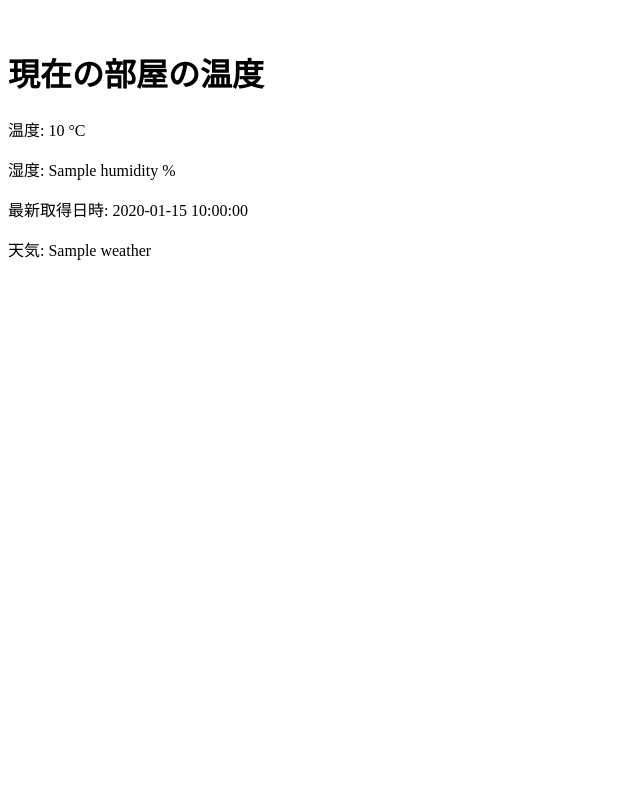
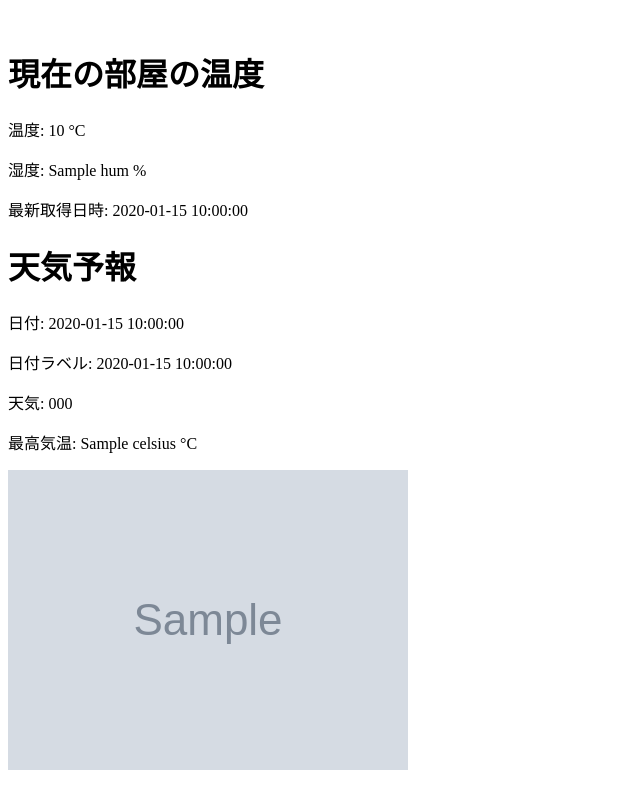
Before and after one commit to sheet00/rasp_display, a Flask app: template templates/template.html in a window 1280 px wide. Shown: the whole page, without its empty margins (0-640 px from the left). Run offline with Flask 3, Linux system fonts and the light colour scheme; the template is opened without the code that fills it: most values are stand-ins (such as "Sample title", 1, 10 or a date in 2020); grey boxes marked "Sample" are stand-in pictures.

Commit message:
[change] 天気予報livedoor形式に変更

```diff
--- a/app.py
+++ b/app.py
@@ -32,28 +32,24 @@ def get_dht():
 
 
 def get_weather():
-    api_key = os.environ.get('OPENWEATHER_API_KEY')
-    base_url = "http://api.openweathermap.org/data/2.5/weather"
-    city = os.environ.get('CITY')
-
-    url = f"{base_url}?q={city}&appid={api_key}&units=metric"
+    city_code = os.environ.get('CITY_CODE')
+    base_url = "https://weather.tsukumijima.net/api/forecast"
+    url = f"{base_url}?city={city_code}"
     response = requests.get(url)
     data = response.json()
 
     ic(data)
 
     if response.status_code == 200:
-        weather_description = data['weather'][0]['description']
-        temperature = data['main']['temp']
-        return f"{weather_description}, {temperature}°C"
+        return data
     else:
-        return "取得不可"
+        return {}
 
 @app.route('/')
 def index():
     dht_data = get_dht()
     weather_data = get_weather()
-    return render_template('template.html', temperature=dht_data['temp'], humidity=dht_data['hum'], created_at=dht_data['created_at'], weather=weather_data)
+    return render_template('template.html', dht_data=dht_data, weather_data=weather_data)
 
 
 if __name__ == '__main__':
--- a/templates/template.html
+++ b/templates/template.html
@@ -10,10 +10,15 @@
 
 <body>
     <h1>現在の部屋の温度</h1>
-    <p>温度: {{ temperature }} °C</p>
-    <p>湿度: {{ humidity }} %</p>
-    <p>最新取得日時: {{ created_at }}</p>
-    <p>天気: {{ weather }}</p>
+    <p>温度: {{ dht_data.temp }} °C</p>
+    <p>湿度: {{ dht_data.hum }} %</p>
+    <p>最新取得日時: {{ dht_data.created_at }}</p>
+    <h1>天気予報</h1>
+    <p>日付: {{ weather_data.forecasts[0].date }}</p>
+    <p>日付ラベル: {{ weather_data.forecasts[0].dateLabel }}</p>
+    <p>天気: {{ weather_data.forecasts[0].telop }}</p>
+    <p>最高気温: {{ weather_data.forecasts[0].temperature.max.celsius }} °C</p>
+    <img src="{{ weather_data.forecasts[0].image.url }}" alt="{{ weather_data.forecasts[0].image.title }}">
 </body>
 
 </html>
```
